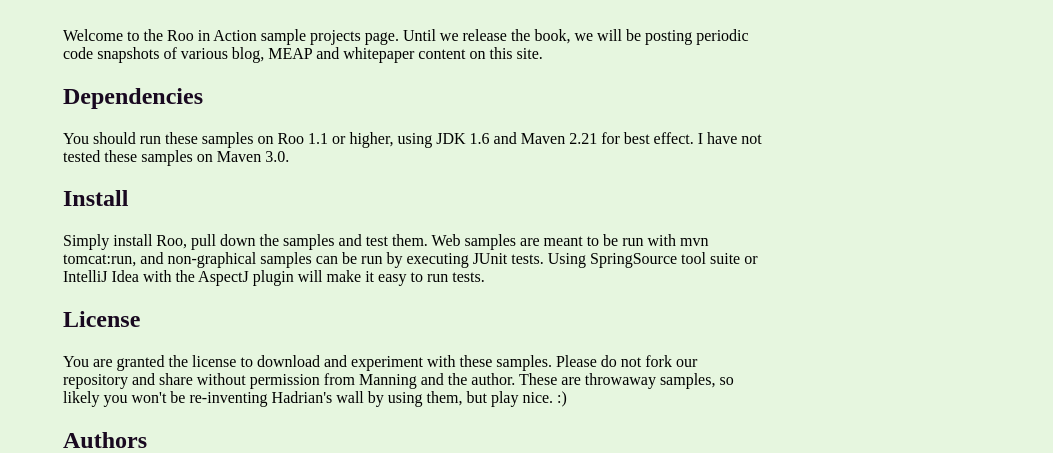
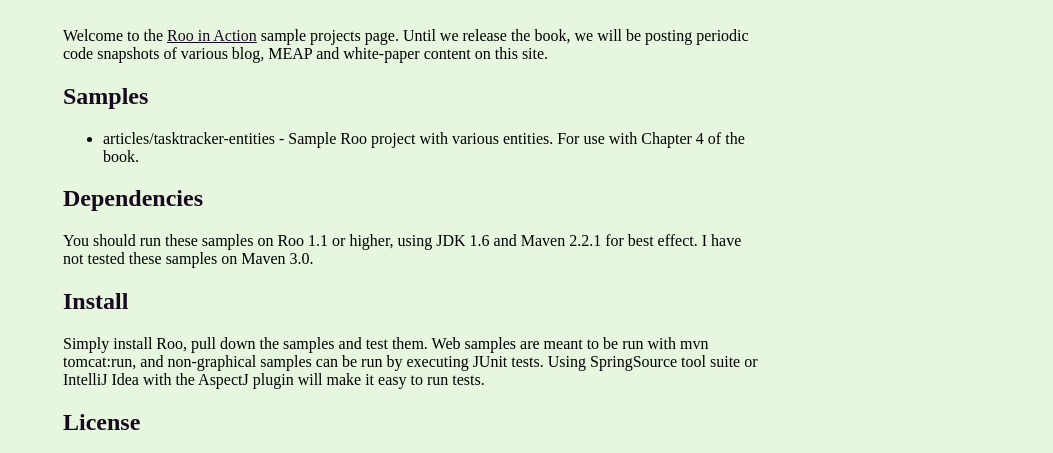
Before and after one commit to krimple/Roo-In-Action-MEAP-and-Whitepaper-Samples, a plain HTML site: page index.html in a window 1280 px wide. Shown: the part 328-781 px from the top of the page, without its empty margins (227-1280 px from the left). Drawn offline with Linux system fonts and the light colour scheme.

Commit message:
added content

```diff
--- a/index.html
+++ b/index.html
@@ -52,8 +52,13 @@
       Released samples for the Spring Roo in Action MEAP, and any papers or articles that come out of the pre-release process
     </div>
 
-    <p>Welcome to the Roo in Action sample projects page.  Until we release the book, we will be posting periodic code snapshots of various blog, MEAP and whitepaper content on this site.</p><h2>Dependencies</h2>
-<p>You should run these samples on Roo 1.1 or higher, using JDK 1.6 and Maven 2.21 for best effect.  I have not tested these samples on Maven 3.0.</p>
+    <p>Welcome to the <a href="http://www.manning.com/rimple" target="_blank">Roo in Action</a> sample projects page.  Until we release the book, we will be posting periodic code snapshots of various blog, MEAP and white-paper content on this site.</p>
+    <h2>Samples</h2>
+    <ul>
+    <li>articles/tasktracker-entities - Sample Roo project with various entities.  For use with Chapter 4 of the book.</li>
+    </ul>
+    <h2>Dependencies</h2>
+<p>You should run these samples on Roo 1.1 or higher, using JDK 1.6 and Maven 2.2.1 for best effect.  I have not tested these samples on Maven 3.0.</p>
 <h2>Install</h2>
 <p>Simply install Roo, pull down the samples and test them.  Web samples are meant to be run with mvn tomcat:run, and non-graphical samples can be run by executing JUnit tests.  Using SpringSource tool suite or IntelliJ Idea with the AspectJ plugin will make it easy to run tests.</p>
 <h2>License</h2>
```
